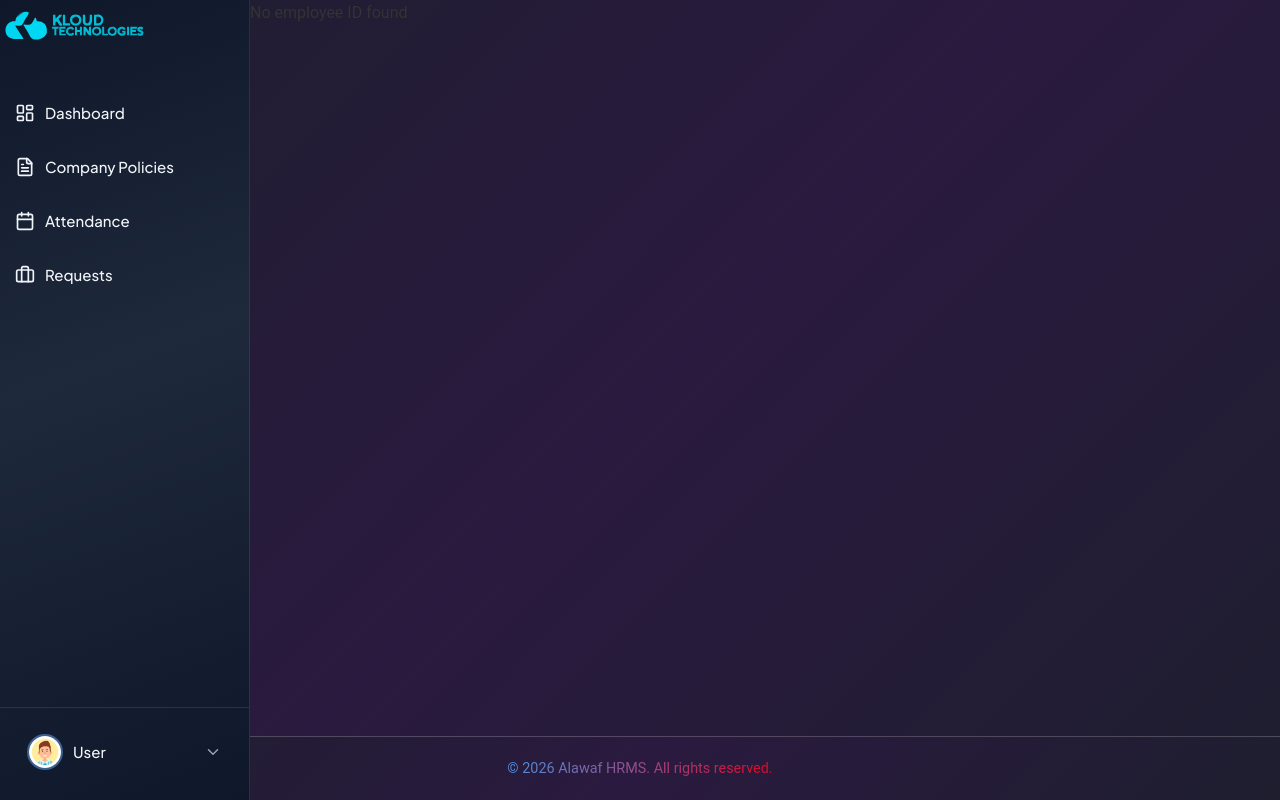
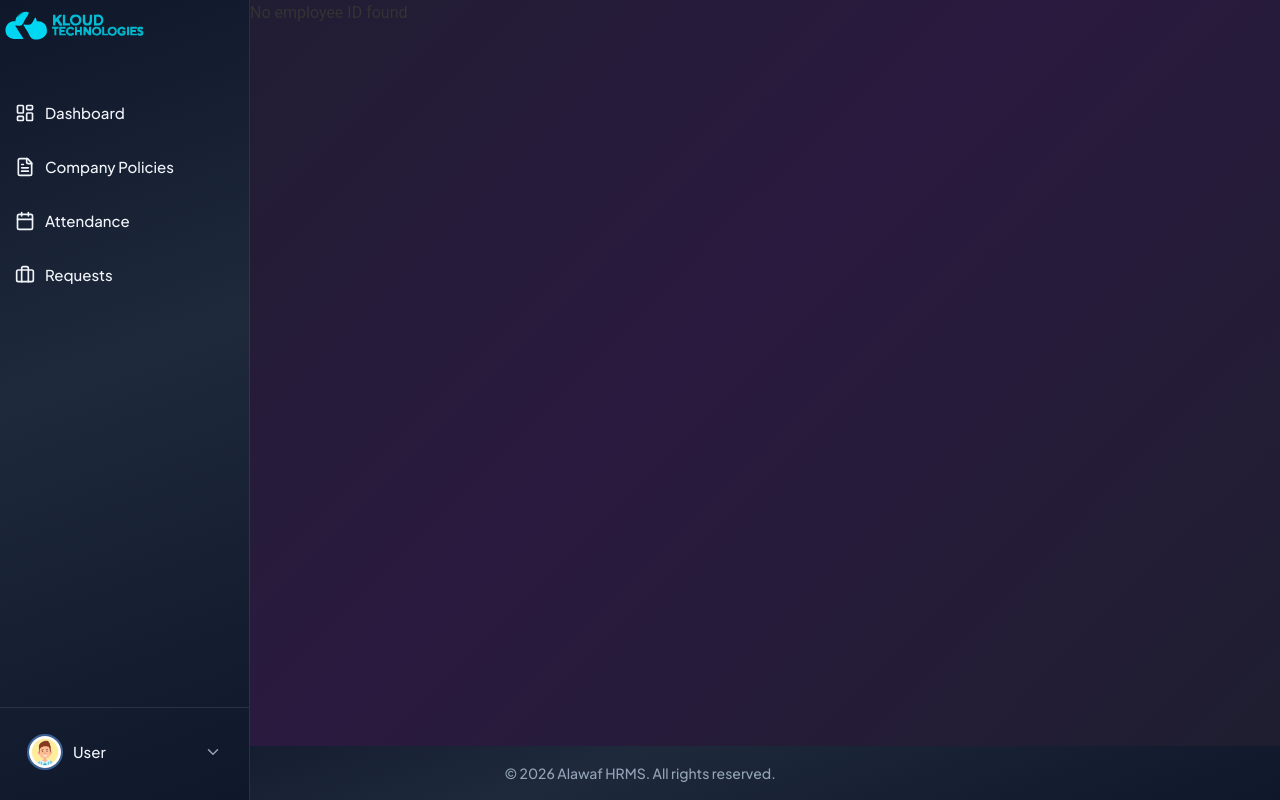
Before and after one commit to developers-alawaf/hrms-app, a React (Vite) app in the folder HRMS-Frontend/: page /profile in a window 1280 px wide. Built offline with nearby package versions, Linux system fonts and the light colour scheme; no server answers; sample sign-in values are in the browser's storage.

Commit message:
update the footer

```diff
--- a/HRMS-Frontend/src/styles/Footer.css
+++ b/HRMS-Frontend/src/styles/Footer.css
@@ -1,7 +1,9 @@
+/* Footer – matches Dashboard / Sidebar theme */
 .footer {
-  background: linear-gradient(135deg, #1e1e2f 0%, #2a1a3f 50%, #1e1e2f 100%);
-  padding: 20px;
-  border-top: 1px solid rgba(255, 255, 255, 0.2);
+  font-family: 'Plus Jakarta Sans', system-ui, sans-serif;
+  background: linear-gradient(160deg, #0f172a 0%, #1e293b 45%, #0f172a 100%);
+  padding: 1rem 1.25rem;
+  margin-top: auto;
 }
 
 .footer-content {
@@ -13,11 +15,9 @@
 }
 
 .footer-text {
-  color: #fff;
-  font-size: 0.9rem;
-  background: linear-gradient(90deg, #4a90e2, #e10624);
-  -webkit-background-clip: text;
-  background-clip: text;
-  color: transparent;
+  color: #94a3b8;
+  font-size: 0.875rem;
+  font-weight: 500;
   text-align: center;
+  margin: 0;
 }
```
